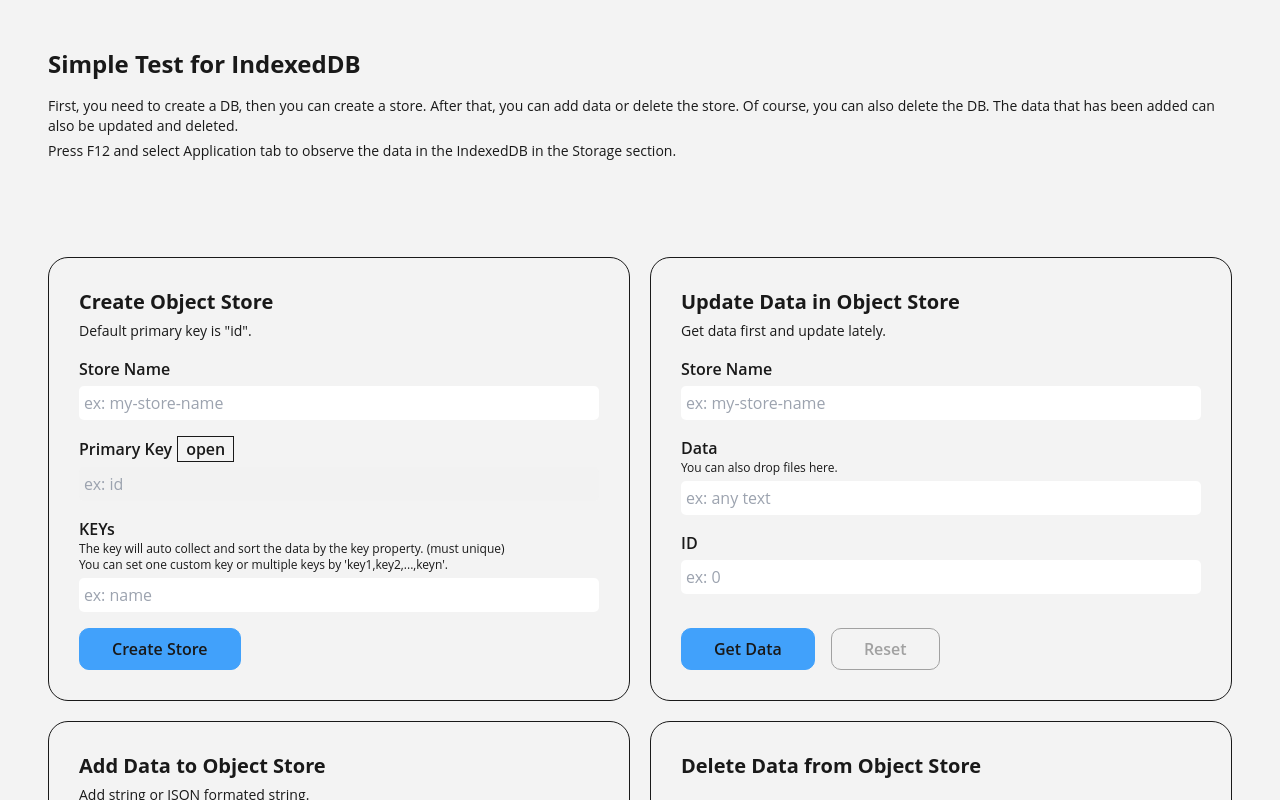
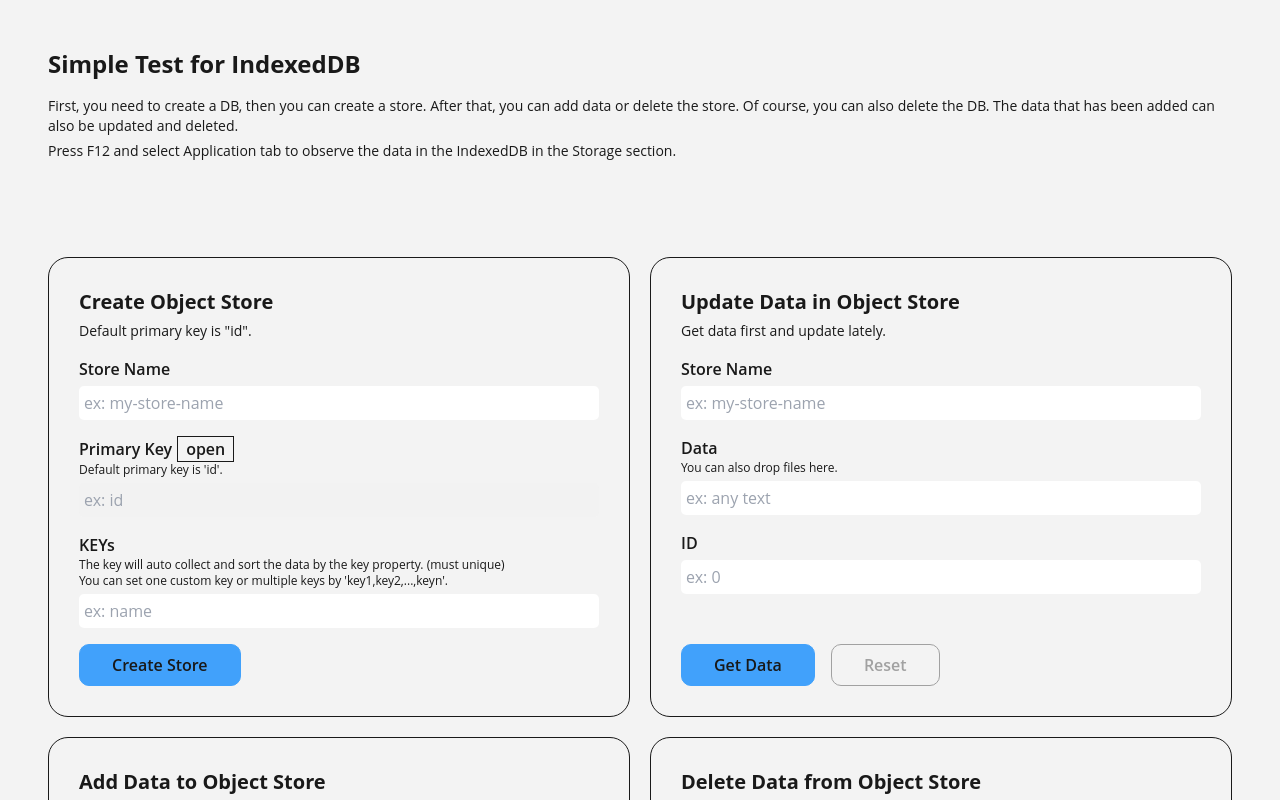
Before and after one commit to kwei/demoPages, a Next.js app in the folder my-app/: page /indexedDB in a window 1280 px wide. Shown: the top 800 px of the page. Built offline with nearby package versions, Linux system fonts and the light colour scheme.

Commit message:
feat: hint text

```diff
--- a/my-app/src/app/indexedDB/CreateStoreCard.tsx
+++ b/my-app/src/app/indexedDB/CreateStoreCard.tsx
@@ -76,12 +76,15 @@ export const CreateStoreCard = () => {
                 />
             </div>
             <div className="relative flex flex-col gap-1.25">
-                <span className="relative flex items-center font-semibold gap-1.25">
-                    Primary Key
-                    <span className="select-none cursor-pointer px-2 border border-[var(--border-rgb)]" onClick={triggerAbleInputKey}>
-                        {editKey ? 'close' : 'open'}
+                <div className="relative flex flex-col gap-0.25">
+                    <span className="relative flex items-center font-semibold gap-1.25">
+                        Primary Key
+                        <span className="select-none cursor-pointer px-2 border border-[var(--border-rgb)]" onClick={triggerAbleInputKey}>
+                            {editKey ? 'close' : 'open'}
+                        </span>
                     </span>
-                </span>
+                    <span className="font-normal text-xs">Default primary key is 'id'.</span>
+                </div>
                 <input
                     ref={storeKeyRef}
                     className="p-1.25 rounded-1.25 outline-none text-black"
```
